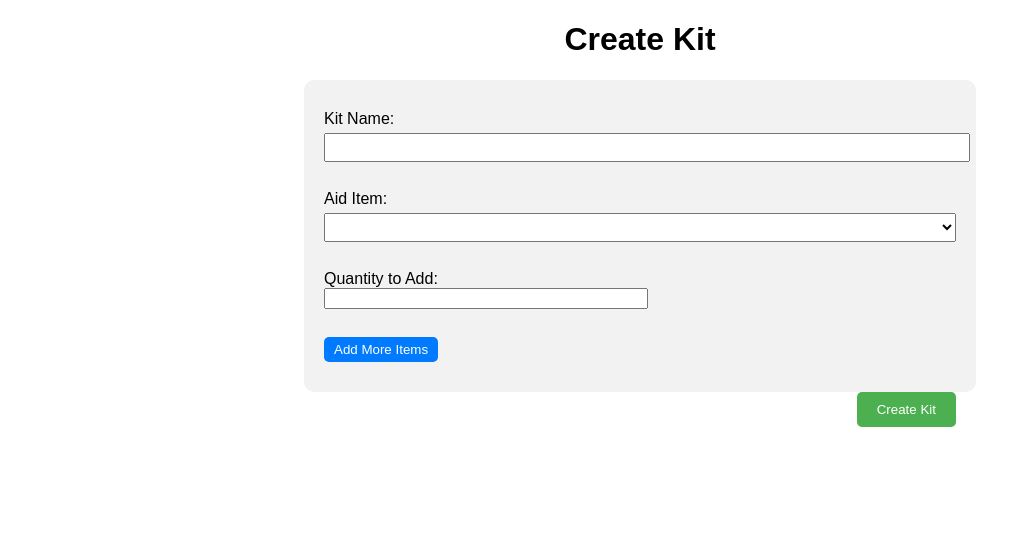
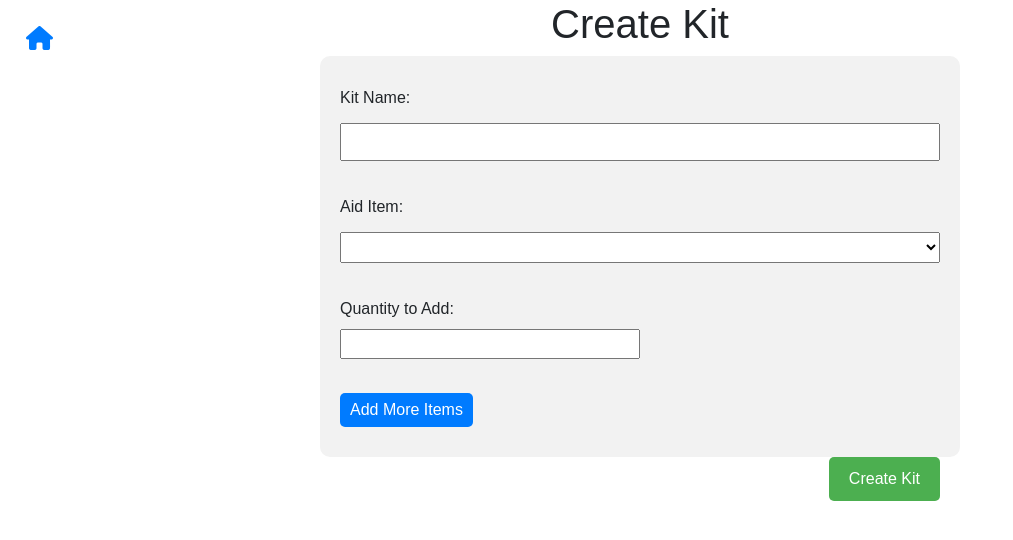
Before and after one commit to XiaoLinZzz/VR1Family-Charity-Aid-Services, a website: page items_in_kit.html in a window 1280 px wide. Shown: the whole page, without its empty margins (0-1013 px from the left). Drawn offline with nearby package versions, Linux system fonts and the light colour scheme; no server answers.

Commit message:
item_in_kit.html update

```diff
--- a/items_in_kit.html
+++ b/items_in_kit.html
@@ -1,12 +1,18 @@
 <!DOCTYPE html>
 <html>
+
 <head>
   <title>Create Kit</title>
 
+  <!-- Add Bootstrap CSS -->
+  <link rel="stylesheet" href="https://maxcdn.bootstrapcdn.com/bootstrap/4.5.2/css/bootstrap.min.css">
+  <!-- Add Font Awesome -->
+  <link rel="stylesheet" href="https://cdnjs.cloudflare.com/ajax/libs/font-awesome/6.1.0/css/all.min.css">
   <style>
     body {
       font-family: Arial, sans-serif;
     }
+
     form {
       width: 50%;
       margin: 0 auto;
@@ -14,10 +20,12 @@
       padding: 20px;
       border-radius: 10px;
     }
+
     label {
       display: block;
       margin-top: 10px;
     }
+
     input[type='text'],
     textarea,
     select {
@@ -25,9 +33,11 @@
       padding: 5px;
       margin-top: 5px;
     }
+
     input[type='number'] {
       width: 50%;
     }
+
     input[type='submit'] {
       background-color: #4caf50;
       color: white;
@@ -38,15 +48,19 @@
       margin-top: 20px;
       float: right;
     }
+
     input[type='submit']:hover {
       background-color: #45a049;
     }
+
     h1 {
       text-align: center;
     }
+
     .item-field {
       margin-bottom: 10px;
     }
+
     #add-more {
       background-color: #007bff;
       color: white;
@@ -56,8 +70,25 @@
       cursor: pointer;
       margin-bottom: 10px;
     }
+
     #add-more:hover {
       background-color: #0069d9;
+    }
+
+    .home-btn {
+      position: absolute;
+      top: 20px;
+      left: 20px;
+      background-color: transparent;
+      border: none;
+      font-size: 24px;
+      color: #007bff;
+      cursor: pointer;
+      transition: color 0.3s;
+    }
+
+    .home-btn:hover {
+      color: #0056b3;
     }
   </style>
   <script>
@@ -103,6 +134,7 @@
   </script>
 
 </head>
+
 <body onload="fetchData()">
   <h1>Create Kit</h1>
 
@@ -135,5 +167,11 @@
     <br>
     <input type="submit" value="Create Kit">
   </form>
+
+  <!-- Add Home button -->
+  <button class="home-btn" onclick="window.open('/', '_self')">
+    <i class="fas fa-home"></i>
+  </button>
 </body>
+
 </html>
```
Also changed, not shown: add_item.html (+7 -1 lines). Lines whose indentation alone changed are shown as unchanged.
